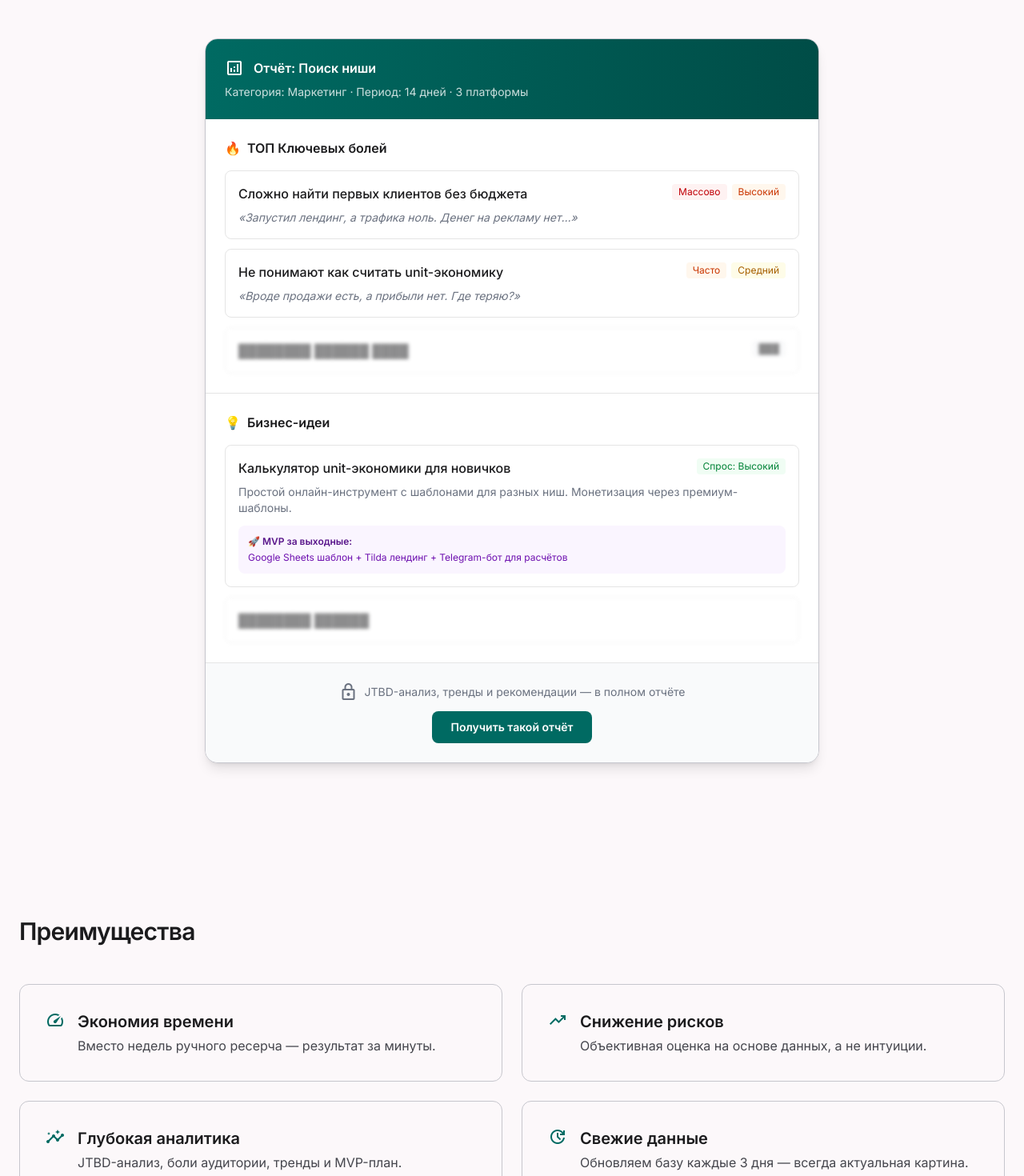
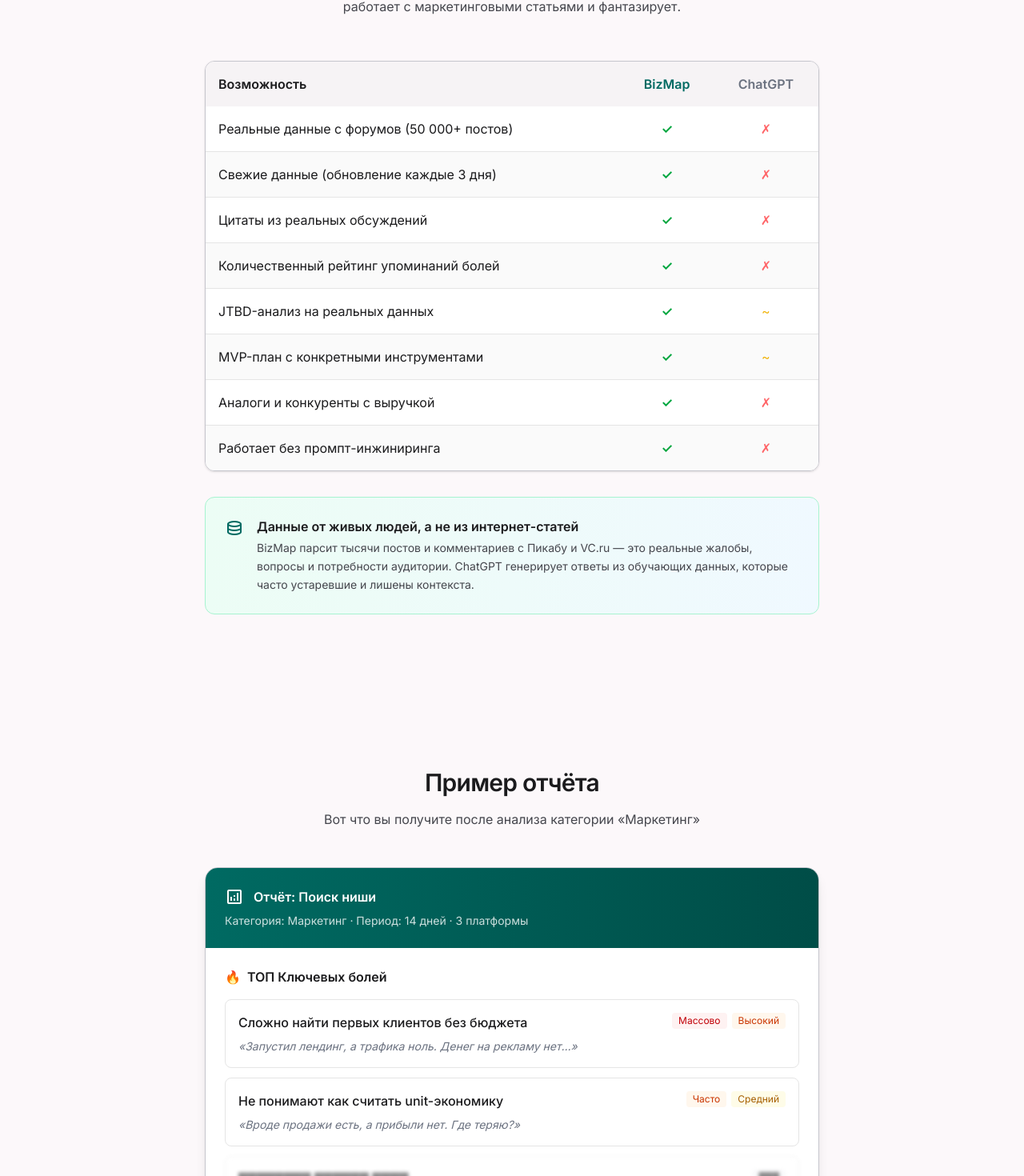
Before and after one commit to Nik-Maltcev/pikabu, a Vue app in the folder frontend/: page / in a window 1280 px wide. Shown: the part 1694-3164 px from the top of the page at 80% size. Built offline with nearby package versions, Linux system fonts and the light colour scheme; no server answers.

Commit message:
feat: landing — comparison table vs ChatGPT, concise benefits copy

```diff
--- a/frontend/src/pages/Landing.vue
+++ b/frontend/src/pages/Landing.vue
@@ -137,6 +137,78 @@ function goToApp() {
         </div>
       </section>
 
+      <!-- Why BizMap vs ChatGPT -->
+      <section class="max-w-7xl mx-auto px-4 md:px-6 py-16 md:py-24">
+        <div class="text-center mb-10 md:mb-14">
+          <h2 class="text-2xl md:text-3xl font-semibold tracking-tight mb-3">Почему BizMap, а не ChatGPT?</h2>
+          <p class="text-[#45464d] max-w-2xl mx-auto">Мы парсим реальные обсуждения живых людей с Пикабу и VC.ru. ChatGPT работает с маркетинговыми статьями и фантазирует.</p>
+        </div>
+
+        <!-- Comparison Table -->
+        <div class="max-w-3xl mx-auto overflow-hidden rounded-xl border border-[#c6c6cd] shadow-sm">
+          <table class="w-full text-left text-sm md:text-base">
+            <thead>
+              <tr class="bg-[#f6f3f5]">
+                <th class="p-3 md:p-4 font-semibold text-[#1b1b1d]">Возможность</th>
+                <th class="p-3 md:p-4 font-semibold text-[#006a62] text-center">BizMap</th>
+                <th class="p-3 md:p-4 font-semibold text-[#6b7280] text-center">ChatGPT</th>
+              </tr>
+            </thead>
+            <tbody class="divide-y divide-[#e5e5e5]">
+              <tr class="bg-white">
+                <td class="p-3 md:p-4">Реальные данные с форумов (50 000+ постов)</td>
+                <td class="p-3 md:p-4 text-center text-green-600 font-bold">✓</td>
+                <td class="p-3 md:p-4 text-center text-red-400">✗</td>
+              </tr>
+              <tr class="bg-[#fafafa]">
+                <td class="p-3 md:p-4">Свежие данные (обновление каждые 3 дня)</td>
+                <td class="p-3 md:p-4 text-center text-green-600 font-bold">✓</td>
+                <td class="p-3 md:p-4 text-center text-red-400">✗</td>
+              </tr>
+              <tr class="bg-white">
+                <td class="p-3 md:p-4">Цитаты из реальных обсуждений</td>
+                <td class="p-3 md:p-4 text-center text-green-600 font-bold">✓</td>
+                <td class="p-3 md:p-4 text-center text-red-400">✗</td>
+              </tr>
+              <tr class="bg-[#fafafa]">
+                <td class="p-3 md:p-4">Количественный рейтинг упоминаний болей</td>
+                <td class="p-3 md:p-4 text-center text-green-600 font-bold">✓</td>
+                <td class="p-3 md:p-4 text-center text-red-400">✗</td>
+              </tr>
+              <tr class="bg-white">
+                <td class="p-3 md:p-4">JTBD-анализ на реальных данных</td>
+                <td class="p-3 md:p-4 text-center text-green-600 font-bold">✓</td>
+                <td class="p-3 md:p-4 text-center text-yellow-500">~</td>
+              </tr>
+              <tr class="bg-[#fafafa]">
+                <td class="p-3 md:p-4">MVP-план с конкретными инструментами</td>
+                <td class="p-3 md:p-4 text-center text-green-600 font-bold">✓</td>
+                <td class="p-3 md:p-4 text-center text-yellow-500">~</td>
+              </tr>
+              <tr class="bg-white">
+                <td class="p-3 md:p-4">Аналоги и конкуренты с выручкой</td>
+                <td class="p-3 md:p-4 text-center text-green-600 font-bold">✓</td>
+                <td class="p-3 md:p-4 text-center text-red-400">✗</td>
+              </tr>
+              <tr class="bg-[#fafafa]">
+                <td class="p-3 md:p-4">Работает без промпт-инжиниринга</td>
+                <td class="p-3 md:p-4 text-center text-green-600 font-bold">✓</td>
+                <td class="p-3 md:p-4 text-center text-red-400">✗</td>
+              </tr>
+            </tbody>
+          </table>
+        </div>
+
+        <!-- Key differentiator -->
+        <div class="max-w-3xl mx-auto mt-8 bg-gradient-to-r from-[#ecfdf5] to-[#f0f9ff] border border-[#a7f3d0] rounded-xl p-5 md:p-6 flex items-start gap-4">
+          <span class="material-symbols-outlined text-[#006a62] text-3xl shrink-0 mt-0.5">database</span>
+          <div>
+            <h4 class="font-semibold text-[#1b1b1d] mb-1">Данные от живых людей, а не из интернет-статей</h4>
+            <p class="text-sm text-[#45464d] leading-relaxed">BizMap парсит тысячи постов и комментариев с Пикабу и VC.ru — это реальные жалобы, вопросы и потребности аудитории. ChatGPT генерирует ответы из обучающих данных, которые часто устаревшие и лишены контекста.</p>
+          </div>
+        </div>
+      </section>
+
       <!-- Report Example -->
       <section class="max-w-7xl mx-auto px-4 md:px-6 py-16 md:py-24">
         <div class="text-center mb-10 md:mb-12">
@@ -240,29 +312,29 @@ function goToApp() {
           <div class="bg-[#fcf8fa] p-[16px] md:p-8 border border-[#c6c6cd] rounded-xl flex items-start gap-4">
             <span class="material-symbols-outlined text-3xl text-[#006a62] shrink-0">speed</span>
             <div>
-              <h3 class="text-lg md:text-xl font-semibold mb-1">Экономия времени</h3>
-              <p class="text-base text-[#45464d]">Вместо недель ручного ресерча — результат за минуты.</p>
+              <h3 class="text-lg md:text-xl font-semibold mb-1">5 минут вместо недель</h3>
+              <p class="text-base text-[#45464d]">Автоматический анализ тысяч обсуждений, на который вручную ушли бы дни.</p>
             </div>
           </div>
           <div class="bg-[#fcf8fa] p-[16px] md:p-8 border border-[#c6c6cd] rounded-xl flex items-start gap-4">
             <span class="material-symbols-outlined text-3xl text-[#006a62] shrink-0">trending_up</span>
             <div>
-              <h3 class="text-lg md:text-xl font-semibold mb-1">Снижение рисков</h3>
-              <p class="text-base text-[#45464d]">Объективная оценка на основе данных, а не интуиции.</p>
+              <h3 class="text-lg md:text-xl font-semibold mb-1">Данные, а не интуиция</h3>
+              <p class="text-base text-[#45464d]">Решения на основе реальных болей живых людей, а не маркетинговых опросов.</p>
             </div>
           </div>
           <div class="bg-[#fcf8fa] p-[16px] md:p-8 border border-[#c6c6cd] rounded-xl flex items-start gap-4">
             <span class="material-symbols-outlined text-3xl text-[#006a62] shrink-0">insights</span>
             <div>
-              <h3 class="text-lg md:text-xl font-semibold mb-1">Глубокая аналитика</h3>
-              <p class="text-base text-[#45464d]">JTBD-анализ, боли аудитории, тренды и MVP-план.</p>
+              <h3 class="text-lg md:text-xl font-semibold mb-1">От боли до MVP</h3>
+              <p class="text-base text-[#45464d]">Полный путь: боли → JTBD → идея → план запуска. Всё в одном отчёте.</p>
             </div>
           </div>
           <div class="bg-[#fcf8fa] p-[16px] md:p-8 border border-[#c6c6cd] rounded-xl flex items-start gap-4">
             <span class="material-symbols-outlined text-3xl text-[#006a62] shrink-0">update</span>
             <div>
-              <h3 class="text-lg md:text-xl font-semibold mb-1">Свежие данные</h3>
-              <p class="text-base text-[#45464d]">Обновляем базу каждые 3 дня — всегда актуальная картина.</p>
+              <h3 class="text-lg md:text-xl font-semibold mb-1">Всегда свежие данные</h3>
+              <p class="text-base text-[#45464d]">Парсинг каждые 3 дня. Вы видите актуальную картину рынка, а не прошлогоднюю.</p>
             </div>
           </div>
         </div>
```
